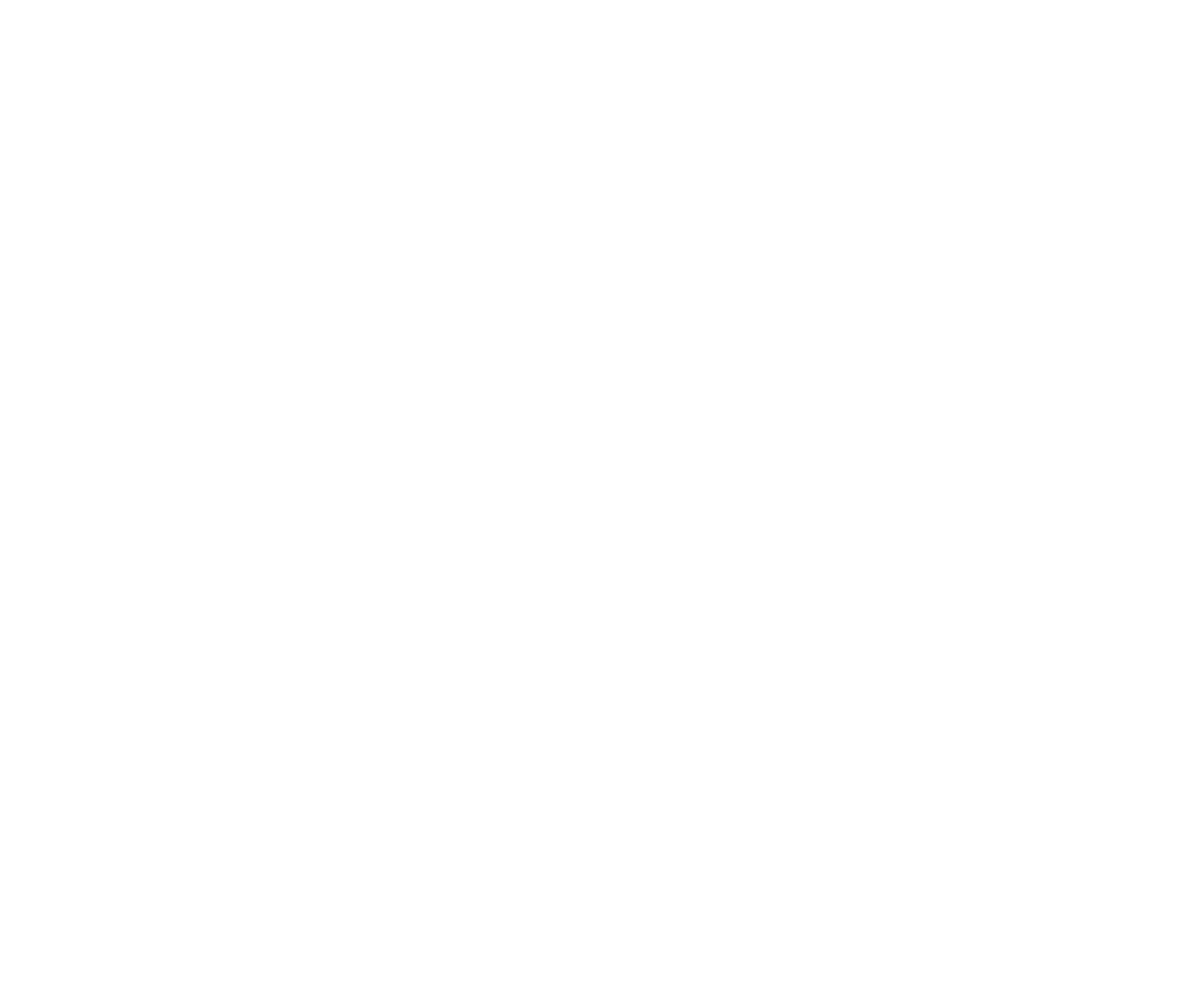
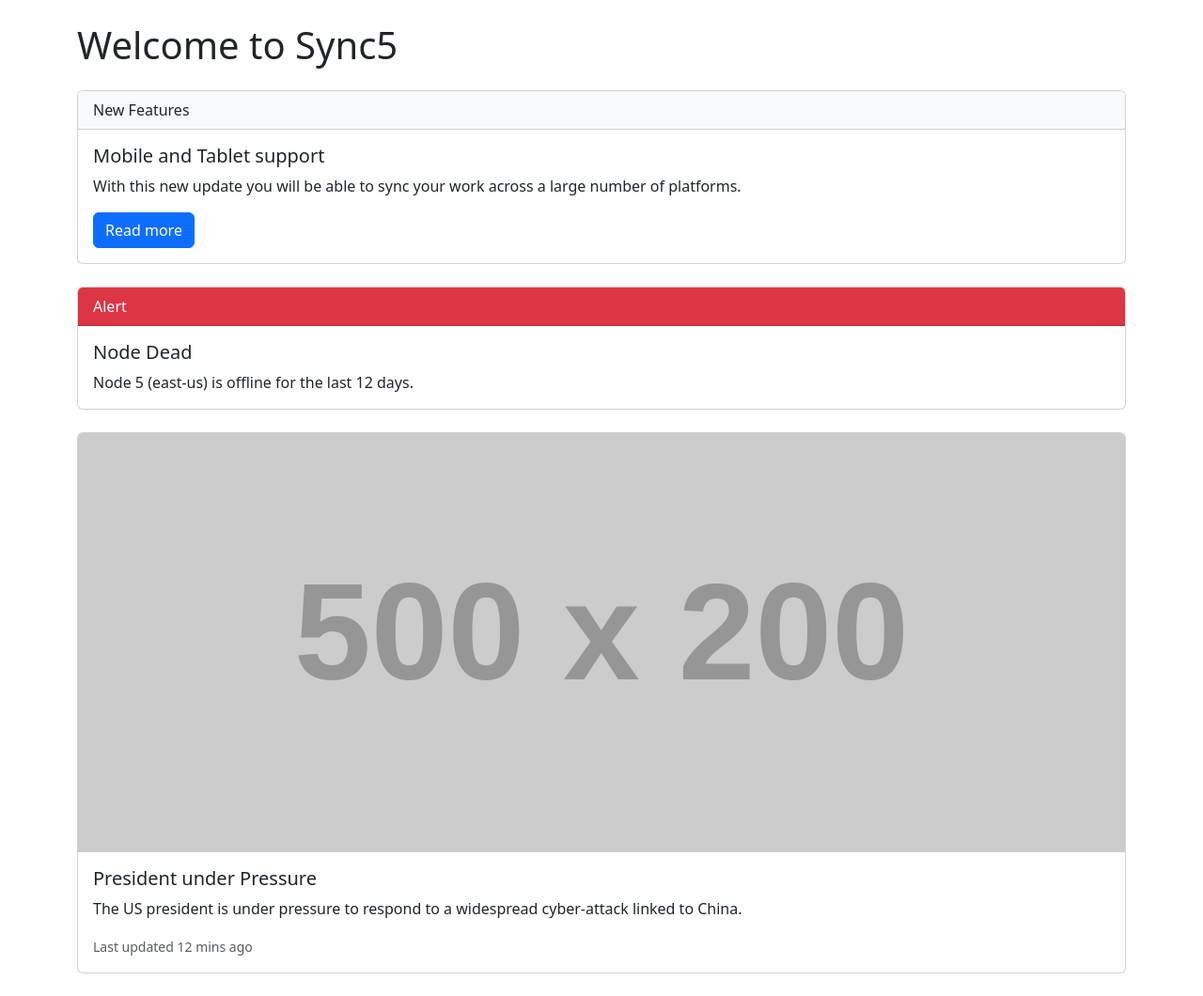
Before and after one commit to acciojob/bootstrap-card-rgrohitgupta938, a website: page main.html in a window 1280 px wide. Shown: the whole page at 94% size. Before the commit the page ends 800 px from the top, so only its background shows below. Drawn offline with nearby package versions, Linux system fonts and the light colour scheme; placeholder pictures from the web are drawn by us.

Commit message:
created a submission

```diff
--- a/main.html
+++ b/main.html
@@ -4,12 +4,59 @@
 
 <head>
 	<link rel="stylesheet" href="styles.css">
+	<link
+      href="https://cdn.jsdelivr.net/npm/bootstrap@5.3.3/dist/css/bootstrap.min.css"
+      rel="stylesheet"
+      integrity="sha384-QWTKZyjpPEjISv5WaRU9OFeRpok6YctnYmDr5pNlyT2bRjXh0JMhjY6hW+ALEwIH"
+      crossorigin="anonymous"
+    />
 </head>
 
 <body>
 	<!-- the entire body must be written by student -->
+	<div class="container my-4">
+        <h1 class="mb-4">Welcome to Sync5</h1>
+        <div class="card-deck">
+            <!-- First Card -->
+            <div class="card mb-4">
+                <div class="card-header bg-light">
+                    New Features
+                </div>
+                <div class="card-body">
+                    <h5 class="card-title">Mobile and Tablet support</h5>
+                    <p class="card-text">With this new update you will be able to sync your work across a large number of platforms.</p>
+                    <a href="#" class="btn btn-primary">Read more</a>
+                </div>
+            </div>
+
+            <!-- Second Card -->
+            <div class="card mb-4">
+                <div class="card-header bg-danger text-white">
+                    Alert
+                </div>
+                <div class="card-body">
+                    <h5 class="card-title">Node Dead</h5>
+                    <p class="card-text">Node 5 (east-us) is offline for the last 12 days.</p>
+                </div>
+            </div>
+        </div>
+
+        <div class="card mb-4">
+            <img src="https://via.placeholder.com/500x200" class="card-img-top" alt="...">
+            <div class="card-body">
+                <h5 class="card-title">President under Pressure</h5>
+                <p class="card-text">The US president is under pressure to respond to a widespread cyber-attack linked to China.</p>
+                <p class="card-text"><small class="text-muted">Last updated 12 mins ago</small></p>
+            </div>
+        </div>
+    </div>
     <script type="text/javascript" src="./script.js">
 </script>
+	<script
+      src="https://cdn.jsdelivr.net/npm/bootstrap@5.3.3/dist/js/bootstrap.bundle.min.js"
+      integrity="sha384-YvpcrYf0tY3lHB60NNkmXc5s9fDVZLESaAA55NDzOxhy9GkcIdslK1eN7N6jIeHz"
+      crossorigin="anonymous"
+    ></script>
 
 </body>
 
```
